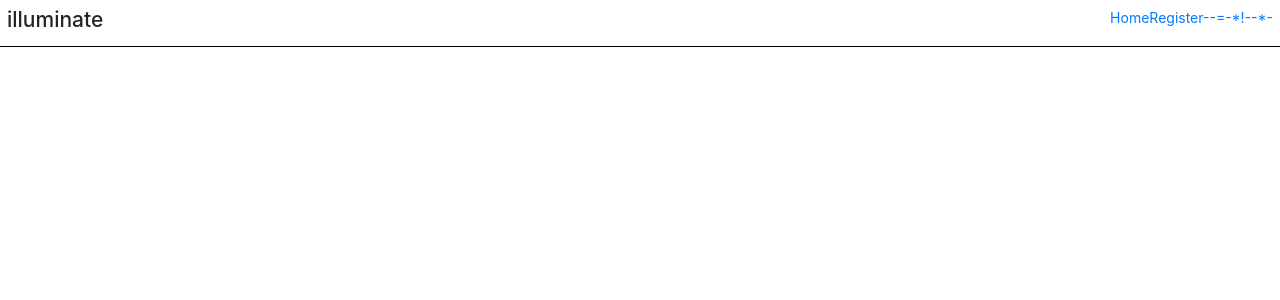
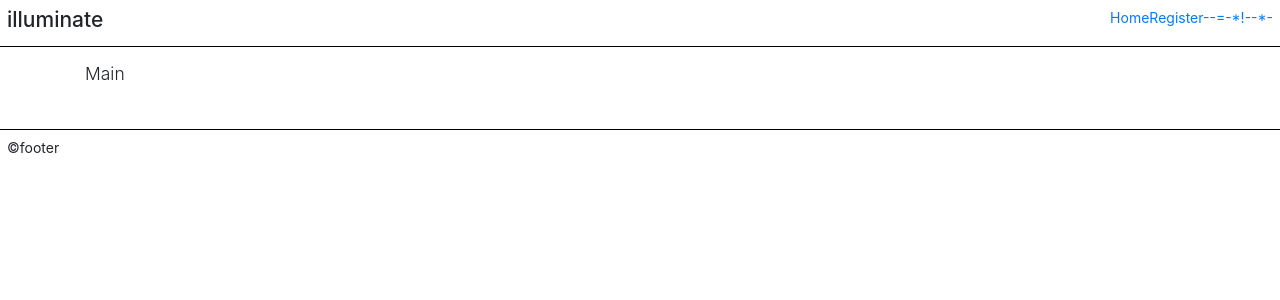
Before and after one commit to elrypto/illi-web, a React (Create React App) app: page / in a window 1280 px wide. Shown: the top 300 px of the page. Built offline with nearby package versions, Linux system fonts and the light colour scheme.

Commit message:
header and footer added

```diff
--- a/src/App.tsx
+++ b/src/App.tsx
@@ -1,23 +1,17 @@
 import React from "react";
 import { Store } from "./common/Store";
 import { Link } from "@reach/router";
+import Header from "./views/Header";
+import Footer from "./views/Footer";
 
 export default function App(props: any): JSX.Element {
   const { state } = React.useContext(Store);
 
   return (
     <React.Fragment>
-      <header className="header">
-        <div>
-        <h4>illuminate</h4>
-        </div>
-        <div>
-          <Link to="/">Home</Link>
-          <Link to="/register">Register</Link>
-          <Link to="/test">--=-*!--*-</Link>
-        </div>
-      </header>
-      {props.children}
+      <Header />
+        {props.children}
+      <Footer />
     </React.Fragment>
   );
 }
--- a/src/index.css
+++ b/src/index.css
@@ -30,5 +30,18 @@ body {
   border-bottom: 1px solid black;
   padding: .5rem;
   position:sticky;
-  top:0
+  top:0;
+  margin-bottom: 1rem;
 }
+
+
+.footer {
+  display: flex;
+  justify-content: space-between;
+  background: white;
+  border-top: 1px solid black;
+  padding: .5rem;
+  position:sticky;
+  top:0;
+  margin-top: 3rem;
+}
--- /dev/null
+++ b/src/views/Footer.tsx
@@ -0,0 +1,11 @@
+import React from 'react'
+
+export default function Footer() {
+  return (
+    <React.Fragment>
+        <footer className="footer">
+          &copy;footer
+        </footer>
+    </React.Fragment>
+  )
+}
--- /dev/null
+++ b/src/views/Header.tsx
@@ -0,0 +1,19 @@
+import React from 'react'
+import { Link } from '@reach/router';
+
+export default function Header() {
+  return (
+    <React.Fragment>
+        <header className="header">
+            <div>
+                <h4>illuminate</h4>
+            </div>
+            <div>
+                <Link to="/">Home</Link>
+                <Link to="/register">Register</Link>
+                <Link to="/test">--=-*!--*-</Link>
+            </div>
+        </header>
+    </React.Fragment>
+  )
+}
--- a/src/views/Main.tsx
+++ b/src/views/Main.tsx
@@ -1,5 +1,7 @@
 import React from "react";
 import { Store } from "./../common/Store";
+import Header from "./Header";
+import Footer from "./Footer";
 
 
 const ProviderList = React.lazy<any>(() =>
@@ -10,12 +12,14 @@ export default function Main() {
   const { state, dispatch } = React.useContext(Store);
 
   return (
-
-      <React.Suspense fallback={<div>loading...</div>}>
-        <section className="episode-layout">
-
-        </section>
-      </React.Suspense>
-
+      <React.Fragment>
+        <React.Suspense fallback={<div>loading...</div>}>
+          <section className="episode-layout">
+            <div className="container">
+              <div className="lead">Main</div>
+            </div>
+          </section>
+        </React.Suspense>
+      </React.Fragment>
   );
 }
--- a/src/views/Register.tsx
+++ b/src/views/Register.tsx
@@ -1,6 +1,8 @@
 import React, { useState, lazy } from "react";
 import { Store } from "./../common/Store";
 import ChainStateRender from "../components/chainstate/ChainStateRender";
+import Header from "./Header";
+import Footer from "./Footer";
 
 
 const RegisterProvider = React.lazy(() =>
@@ -12,10 +14,12 @@ export default function Register() {
 
 
   return (
-    <React.Suspense fallback={<div>Loading...</div>}>
-       <ChainStateRender>
-         <RegisterProvider />
-      </ChainStateRender>
-    </React.Suspense>
+    <React.Fragment>
+      <React.Suspense fallback={<div>Loading...</div>}>
+        <ChainStateRender>
+          <RegisterProvider />
+        </ChainStateRender>
+      </React.Suspense>
+    </React.Fragment>
   );
 }
```
